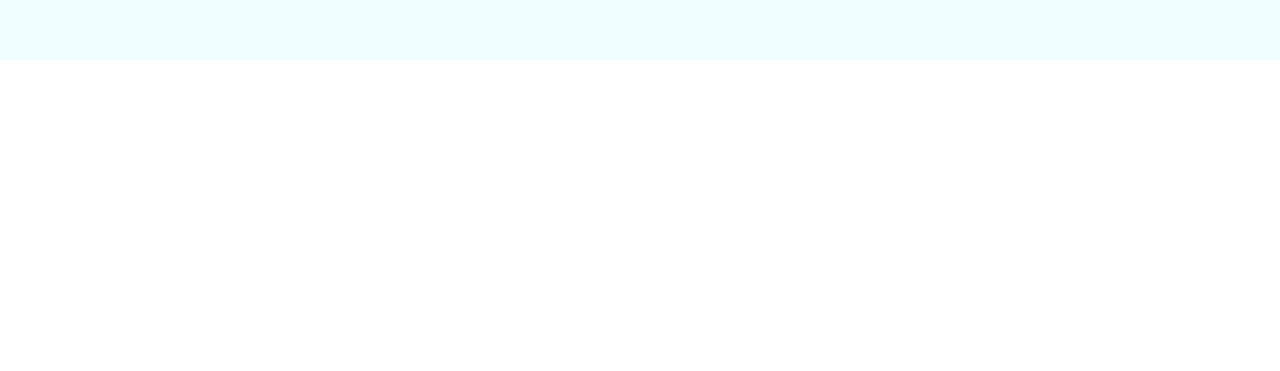
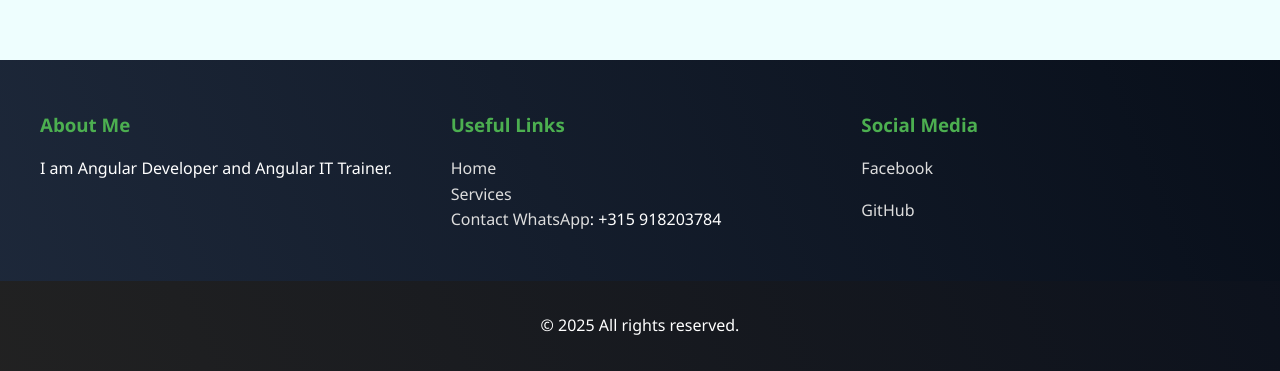
Before and after one commit to Tonyfilho/uc00604-Programa-Web, an Angular app: page / in a window 1280 px wide. Shown: the part 770-1141 px from the top of the page. Before the commit the page ends 830 px from the top, so only its background shows below. Built offline with nearby package versions, Linux system fonts and the light colour scheme.

Commit message:
criação do serviço

```diff
--- a/src/app/app.html
+++ b/src/app/app.html
@@ -8,6 +8,6 @@
     </div>
 
     <div class="footer">
-        <footer></footer>
+        <app-footer></app-footer> <!-- ← Use app-footer aqui -->
     </div>
 </div>
--- a/src/app/app.ts
+++ b/src/app/app.ts
@@ -2,11 +2,12 @@
 import { RouterOutlet } from '@angular/router';
 import { Header } from "./componentes/header/header";
 import { Main } from "./componentes/main/main";
+import { Footer } from "./componentes/footer/footer";
 
 
 @Component({
   selector: 'app-root',
-  imports: [RouterOutlet, Header, Main],
+  imports: [RouterOutlet, Header, Main, Footer],
   templateUrl: './app.html',
   styleUrl: './app.css'
 })
--- a/src/app/componentes/footer/footer.css
+++ b/src/app/componentes/footer/footer.css
@@ -0,0 +1,74 @@
+.site-footer {
+    background: #333;
+    color: #fff;
+    padding: 2rem 0 0;
+    margin-top: auto; /* Garante que o Footer fique no final */
+    background: var(--primary-doc-color);
+    background-size: var(--animation-background-size);
+    animation: var(--animation-move-gradient);
+  }
+
+  .footer-content {
+    display: flex;
+    justify-content: space-between;
+    max-width: 1200px;
+    margin: 0 auto;
+    padding: 0 1.5rem;
+    flex-wrap: wrap;
+    gap: 2rem;
+  }
+
+  .footer-section {
+    flex: 1;
+    min-width: 200px;
+  }
+
+  .footer-section h3 {
+    margin-bottom: 1rem;
+    color: #4CAF50;
+  }
+
+  .footer-section ul {
+    list-style: none;
+    padding: 0;
+  }
+
+  .footer-section a {
+    color: #ddd;
+    text-decoration: none;
+    transition: color 0.3s;
+  }
+
+  .footer-section a:hover {
+    color: #4CAF50;
+  }
+  .social-links {
+    display: flex;
+    flex-direction: column;
+    gap: 1rem;
+  }
+  .footer-bottom {
+    text-align: center;
+    padding: 1rem;
+    /* background: #222; */
+    background: var(--secondary-doc-color);
+    background-size: var(--animation-background-size);
+    animation: var(--animation-move-gradient);
+    margin-top: 2rem;
+  }
+  a {
+    color: rgba(93, 170, 241, 0.925);
+    text-decoration: none;
+  }
+
+  a:hover {
+    color: rgba(13, 102, 236, 0.726);
+    text-decoration: overline;
+  }
+
+  /* Responsividade */
+  @media (max-width: 768px) {
+    .footer-content {
+      flex-direction: column;
+    }
+  }
--- a/src/app/componentes/footer/footer.html
+++ b/src/app/componentes/footer/footer.html
@@ -1 +1,28 @@
-<p>footer works!</p>
+<footer class="site-footer">
+    <div class="footer-content">
+      <div class="footer-section">
+        <h3>About Me</h3>
+        <p>I am Angular Developer and Angular IT Trainer.</p>
+      </div>
+      <div class="footer-section">
+        <h3>Useful Links</h3>
+        <ul>
+          <li><a href="https://tonyfilhocurriculum.web.app/" target="_blank" rel="noopener noreferrer">Home</a></li>
+          <li><a href="#">Services</a></li>
+          <li><a href="#">Contact WhatsApp</a>: +315 918203784</li>
+        </ul>
+      </div>
+      <div class="footer-section">
+        <h3>Social Media</h3>
+        <div class="social-links">
+          <a href="https://www.facebook.com/share/18za4Y2ASW/" target="_blank" rel="noopener noreferrer">Facebook</a>
+          <a href="https://github.com/Tonyfilho" target="_blank" rel="noopener noreferrer">GitHub</a>
+
+        </div>
+      </div>
+    </div>
+    <div class="footer-bottom">
+      <p>&copy; 2025 All rights reserved.</p>
+      <!-- <p>&copy; A Start this class since 14/04/2025. Today ... {{ this.dateTime.toLocaleString()+ ' . ' }}  Created by Tony Filho. Visit my  <a href="https://github.com/Tonyfilho">GitHub for more.</a></p> -->
+    </div>
+  </footer>
--- a/src/app/componentes/header/header.html
+++ b/src/app/componentes/header/header.html
@@ -1,15 +1,16 @@
 <header class="header">
   <div class="local-header">
     <div class="local-header-content">
-      <h1>Welcome to the Firebase Functions Class</h1>
+      <h1>Welcome to UC00604</h1>
       <p>Be ready to be more than just a student!</p>
     </div>
 
   </div>
   <div class="nav-content">
     <!-- Link à esquerda -->
-    <a routerLink="/class/hello" class="logo-link">OnCallFunctions</a>
+    <a  routerLink="/class/welcome" class="logo-link">Welcome</a>
     <a routerLink="/class/project" class="logo-link">Class Project</a>
+
 
     <!-- Espaço para outros elementos à direita se necessário -->
     <div class="spacer"></div>
--- a/src/app/componentes/header/header.ts
+++ b/src/app/componentes/header/header.ts
@@ -1,8 +1,9 @@
 import { Component } from '@angular/core';
+import { RouterLink } from '@angular/router';
 
 @Component({
   selector: 'app-header',
-  imports: [],
+  imports: [RouterLink],
   templateUrl: './header.html',
   styleUrl: './header.css',
 })
```
Also changed, not shown: src/app/_service/firebase.ts (renamed from src/app/_services/firebase.ts), src/app/_service/key.ts (added).
